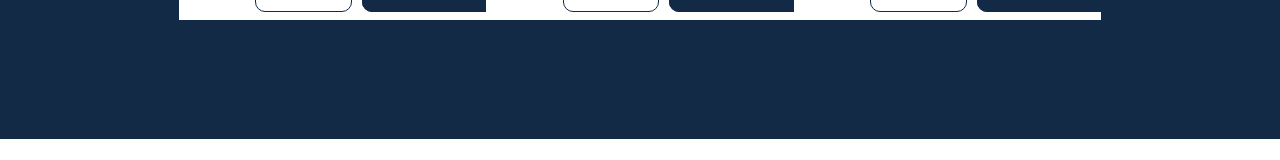
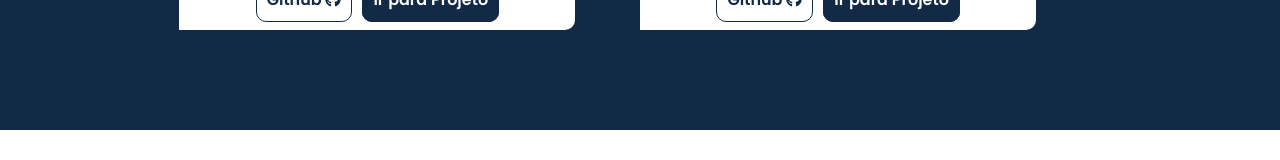
Before and after one commit to Diogolima-creator/Portifolio, a React (Vite) app in the folder portifolio/: page / in a window 1280 px wide. Shown: the part 2733-2893 px from the top of the page. Built offline with nearby package versions, Linux system fonts and the light colour scheme.

Commit message:
atualizar o carrosel

```diff
--- a/portifolio/src/components/Projects/index.jsx
+++ b/portifolio/src/components/Projects/index.jsx
@@ -75,6 +75,7 @@ export const Projects = () => {
         autoplayHoverPause:true,
         autoplayTimeout:5000,
         slideBy:2,
+        responsiveClass:true,
         responsive:{
             0:{
                 items:1
@@ -103,7 +104,8 @@ export const Projects = () => {
             <div className='project-all'>
                 <div className='projects'>
                         <div className='project-carousel'>
-                            <OwlCarousel options={options}>
+                            <OwlCarousel {...options}
+                            >
                                 {
                                     projects.map((project) =>
                                     <Card url={project.url} name={project.name} urlGithub={project.gitHub} urlPageProject={project.pageProject}/>)
```
